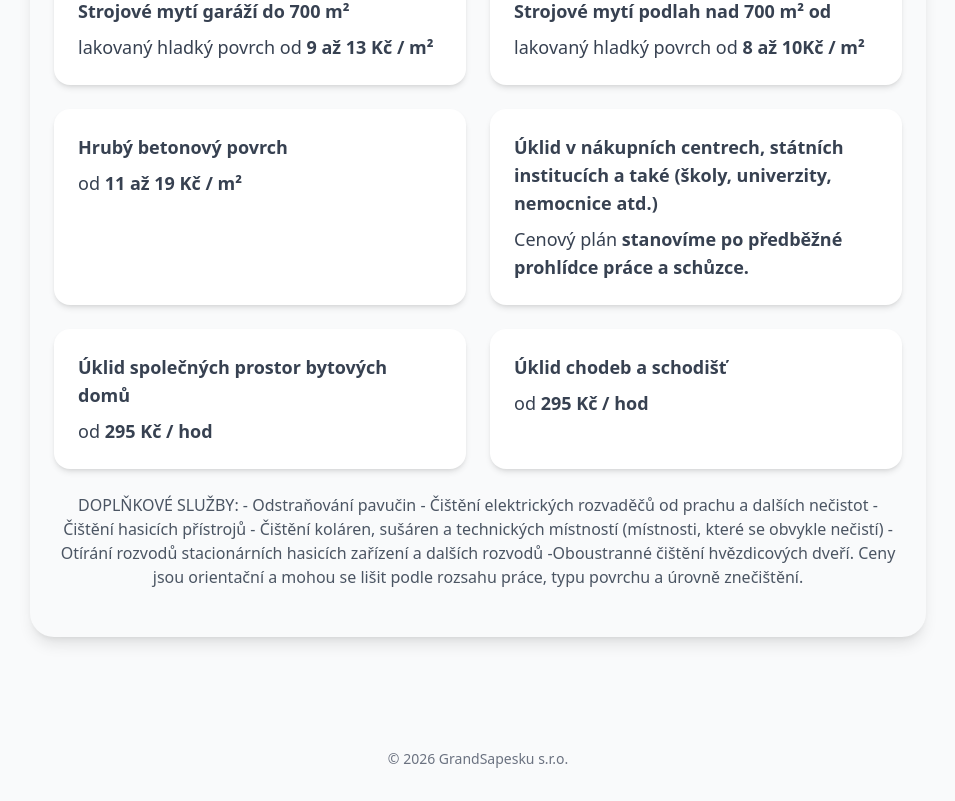
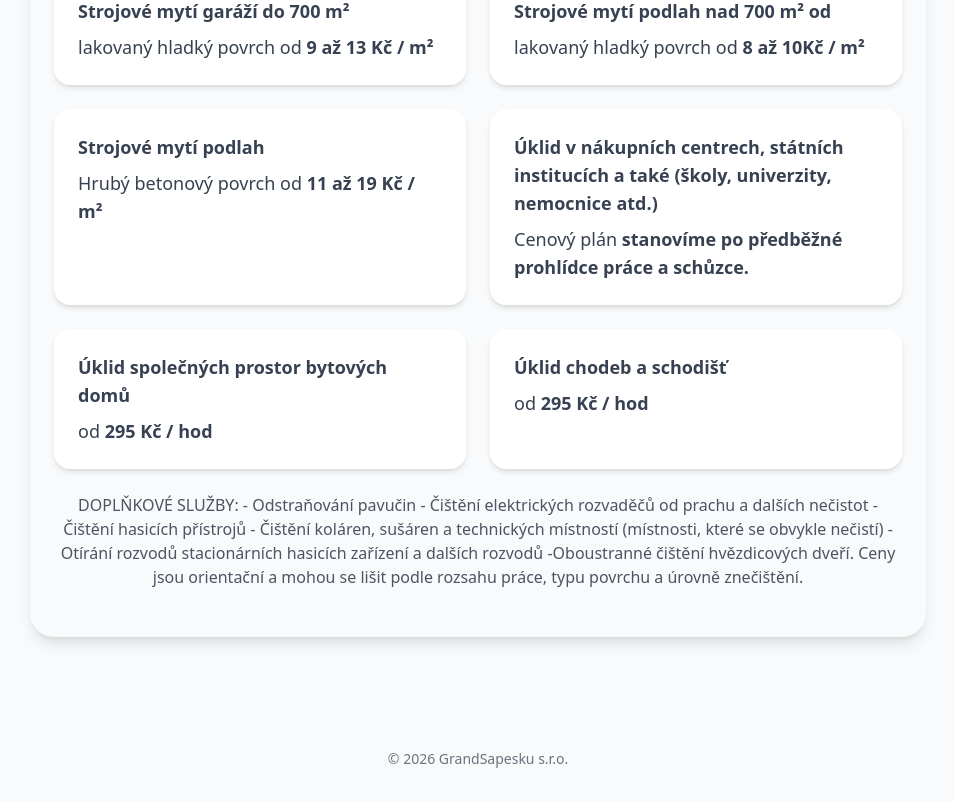
Before and after one commit to Grandsapesku/grandsapesku, a Next.js app: page / in a window 1280 px wide. Shown: the part 4000-4801 px from the top of the page, without its empty margins (162-1117 px from the left). Built offline with nearby package versions, Linux system fonts and the light colour scheme.

Commit message:
Update GrandSapeskuWebsite.jsx

```diff
--- a/components/GrandSapeskuWebsite.jsx
+++ b/components/GrandSapeskuWebsite.jsx
@@ -240,8 +240,8 @@ export default function GrandSapeskuWebsite() {
               <p>lakovaný hladký povrch od <strong>8 až 10Kč / m²</strong></p>
             </li>
             <li className="bg-white p-6 rounded-2xl shadow-md">
-              <h3 className="font-semibold mb-2">Hrubý betonový povrch</h3>
-              <p>od <strong>11 až 19 Kč / m²</strong></p>
+              <h3 className="font-semibold mb-2">Strojové mytí podlah</h3>
+              <p>Hrubý betonový povrch od <strong>11 až 19 Kč / m²</strong></p>
             </li>
             <li className="bg-white p-6 rounded-2xl shadow-md">
               <h3 className="font-semibold mb-2">Úklid v nákupních centrech, státních institucích a také (školy, univerzity, nemocnice atd.)</h3>
```
